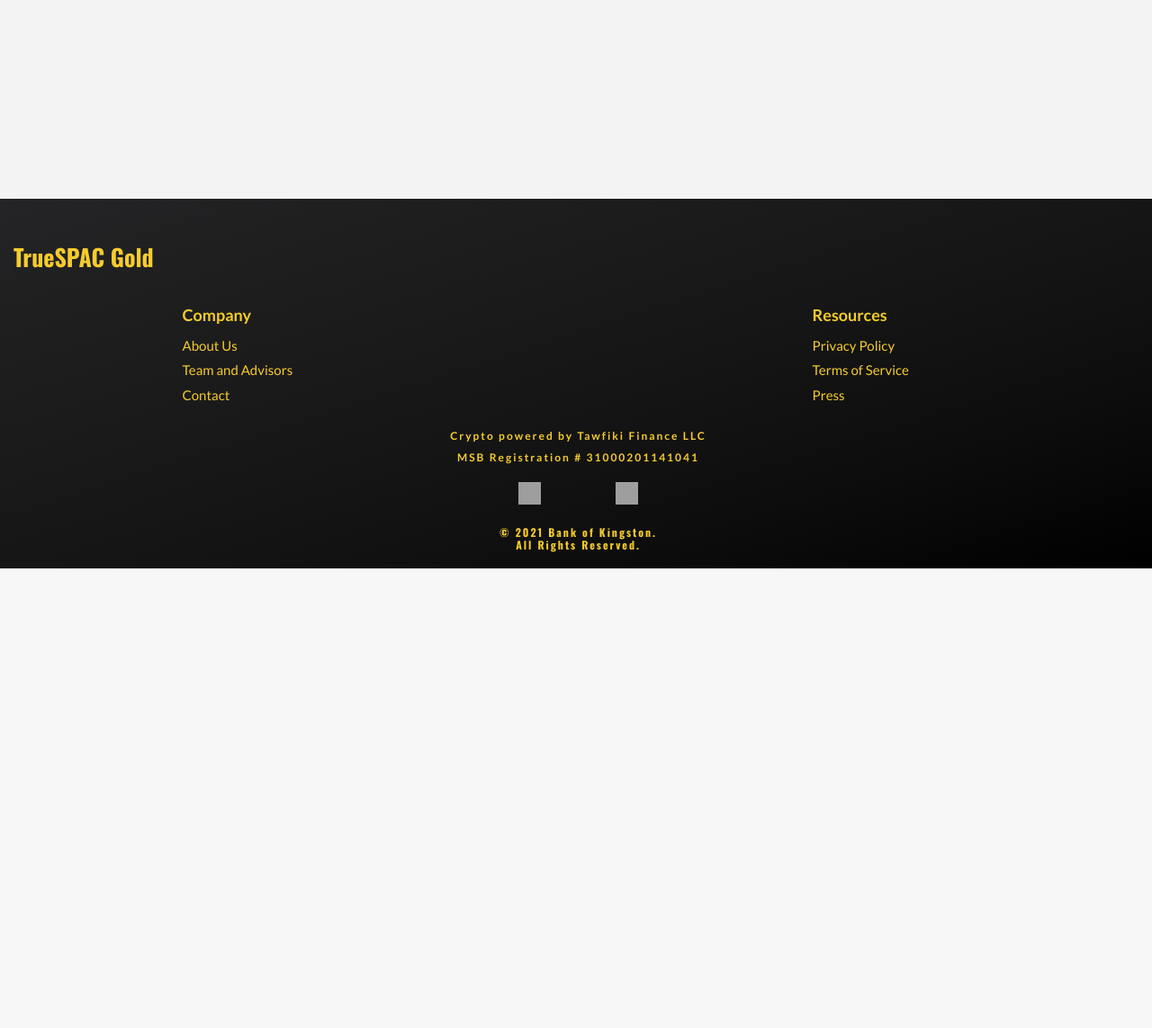
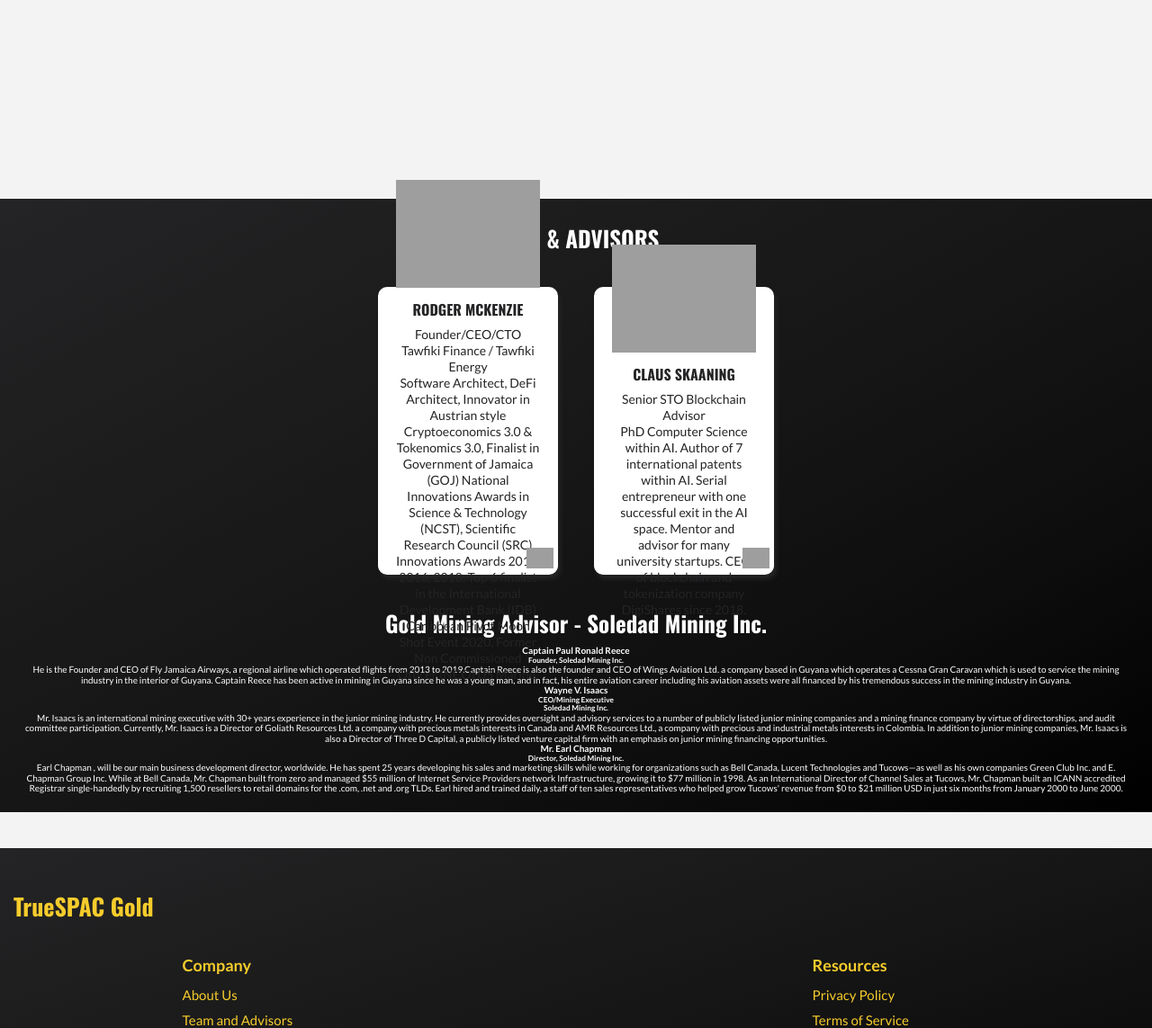
Before and after one commit to leomed512/tGold, a PHP site: page /aboutus.html in a window 1280 px wide. Shown: the part 640-1783 px from the top of the page at 90% size. Before the commit the page ends 1272 px from the top, so only its background shows below. Run offline with PHP 8.4, Linux system fonts and the light colour scheme; style sheets or scripts are compiled from the project's sources; some libraries are stand-ins or nearby versions; grey boxes are pictures that could not be loaded.

Commit message:
team and advisors' section getting basic shape, still raw

```diff
--- a/tGold/aboutus.html
+++ b/tGold/aboutus.html
@@ -57,6 +57,55 @@
                 Tawfiki Finance LLC, signed an agreement with <a href="https://www.dropbox.com/s/n23j9lj7ev5b98k/Soledad%20Mining%20Inc._Prospectus%200126.pdf?dl=0" target="_blanck">Soledad Mining Inc.</a>, in respect to Gold mining operations in Guyana, which would see TrueSPAC Investment (iSPAC) Securities token conduct an Securities Token Offering (STO), for expansion of existing Gold mining operations in Guyana.
             </p>
         </section>
+
+        <section class="team">
+            <h3>TEAM & ADVISORS</h3>
+            <section class="team__avatar--container">
+                <article class="team__avatar--item">
+                    <img src="https://res.cloudinary.com/arawato666/image/upload/v1627262143/rodger_new_cp8rpr.jpg" alt="Rodger McKenzie Founder/CEO/CTO, Tawfiki Energy Blockchain, Software Architect, DeFi Architect, Gen3REN Inventor ">
+                    <h4>Rodger McKenzie</h4>
+                    <div>
+                        <p>Founder/CEO/CTO </p>
+                        <p>Tawfiki Finance / Tawfiki Energy</p>
+                        <p>Software Architect, DeFi Architect, Innovator in Austrian style Cryptoeconomics 3.0 & Tokenomics 3.0, Finalist in Government of Jamaica (GOJ) National Innovations Awards in Science & Technology (NCST), Scientific Research Council (SRC) Innovations Awards 2014, 2016, 2018, Top 6 finalist in the International Development Bank (IDB) Caribbean Pivot Moon Shot Event 2020, Former Non Commissioned Officer (NCO) US Marine.</p>
+                    </div>
+                    <div class="linkedin">
+                        <a target="blank" href="https://www.linkedin.com/in/rodgermckenzie/"><img src="https://res.cloudinary.com/arawato666/image/upload/v1627262125/icons8-linkedin-144_qn5ksx.png" alt="linkedin logo"></a>
+                    </div>
+                </article>
+                <article class="team__avatar--item">
+                    <img src="https://res.cloudinary.com/arawato666/image/upload/v1627262131/claus_adobespark_z1tmmq.png" alt="Claus Skaaning. Senior STO Blockchain Advisor. CEO DigiShares">
+                    <h4>Claus Skaaning</h4>
+                    <div>
+                        <p>Senior STO Blockchain Advisor</p>
+                        <p>PhD Computer Science within AI. Author of 7 international patents within AI. Serial entrepreneur with one successful exit in the AI space. Mentor and advisor for many university startups. CEO of blockchain and tokenization company DigiShares since 2018. </p>
+                    </div>
+                    <div class="linkedin">
+                        <a target="blank" href="https://www.linkedin.com/in/clausskaaning/"><img src="https://res.cloudinary.com/arawato666/image/upload/v1627262125/icons8-linkedin-144_qn5ksx.png" alt="linkedin logo"></a>
+                    </div>
+                </article>
+            </section>
+            <section class="soledad-advisors">
+                <h3>Gold Mining Advisor - Soledad Mining Inc.</h3>
+                <article class="soledad-advisors__element">
+                    <h4>Captain Paul Ronald Reece</h4>
+                    <h5>Founder, Soledad Mining Inc.</h5>
+                    <p>He is the Founder and CEO of Fly Jamaica Airways, a regional airline which operated flights from 2013 to 2019.Captain Reece is also the founder and CEO of Wings Aviation Ltd. a company based in Guyana which operates a Cessna Gran Caravan which is used to service the mining industry in the interior of Guyana. Captain Reece has been active in mining in Guyana since he was a young man, and in fact, his entire aviation career including his aviation assets were all financed by his tremendous success in the mining industry in Guyana.
+                    </p>
+                </article>
+                <article class="soledad-advisors__element">
+                    <h4>Wayne V. Isaacs </h4>
+                    <h5>CEO/Mining Executive</h5>
+                    <h5>Soledad Mining Inc.</h5>
+                    <p>Mr. Isaacs is an international mining executive with 30+ years experience in the junior mining industry. He currently provides oversight and advisory services to a number of publicly listed junior mining companies and a mining finance company by virtue of directorships, and audit committee participation. Currently, Mr. Isaacs is a Director of Goliath Resources Ltd. a company with precious metals interests in Canada and AMR Resources Ltd., a company with precious and industrial metals interests in Colombia. In addition to junior mining companies, Mr. Isaacs is also a Director of Three D Capital, a publicly listed venture capital firm with an emphasis on junior mining financing opportunities. </p>
+                </article>
+                <article class="soledad-advisors__element">
+                    <h4>Mr. Earl Chapman</h4>
+                    <h5>Director, Soledad Mining Inc.</h5>
+                    <p>Earl Chapman , will be our main business development director, worldwide. He has spent 25 years developing his sales and marketing skills while working for organizations such as Bell Canada, Lucent Technologies and Tucows—as well as his own companies Green Club Inc. and E. Chapman Group Inc. While at Bell Canada, Mr. Chapman built from zero and managed $55 million of Internet Service Providers network Infrastructure, growing it to $77 million in 1998. As an International Director of Channel Sales at Tucows, Mr. Chapman built an ICANN accredited Registrar single-handedly by recruiting 1,500 resellers to retail domains for the .com, .net and .org TLDs. Earl hired and trained daily, a staff of ten sales representatives who helped grow Tucows' revenue from $0 to $21 million USD in just six months from January 2000 to June 2000. </p>
+                </article>
+            </section>
+        </section>
         <button onclick="topFunction()" class="myBtn" id="myBtn" title="Go to top"><img src="https://res.cloudinary.com/arawato666/image/upload/v1628551588/upward-arrow_fwnzjk.png" alt="upward-arrow"></button>
     </main>
 
--- /dev/null
+++ b/tGold/styles/components/_team.scss
@@ -0,0 +1,70 @@
+.team {
+    width: 100%;
+    padding: 20px;
+    margin: 40px 0;
+    display: flex;
+    flex-direction: column;
+    align-items: center;
+    background-image: linear-gradient(to right bottom, #242426, #1d1d1e, #161616, #0d0d0d, #000000);
+    color: $light;
+    text-align: center;
+
+    h3 {
+        padding: 10px;
+        font-size: 2.5rem;
+        margin: 0 auto;
+        font-family: $font2;
+    }
+    &__avatar--container{
+        max-width: 900px;
+        display: flex;
+        flex-wrap: wrap;
+        justify-content: space-evenly;
+    }
+
+    &__avatar--item {
+        width: 200px;
+        height: 320px;
+        padding: 0 20px;
+        margin: 30px 20px;
+        position: relative;
+        display: flex;
+        flex-direction: column;
+        align-items: center;
+        justify-content: center;
+        background-color: $light;
+        box-shadow: 3px 5px 5px $var-darker;
+        text-align: center;
+        border-radius: 10px;
+        color: $var-darker;
+        img {
+            max-width: 160px;
+            margin-block-end: 5px;
+        }
+        h4 {
+            margin: 10px 0;
+            font-size: 1.6rem;
+            text-transform: uppercase;
+            font-family: $font2;
+        }
+        p {
+            font-size: 1.4rem;
+            line-height: 1.8rem;
+        }
+
+    }
+    &__avatar--description {
+            width: 280px;
+        }
+    .linkedin {
+        position: absolute;
+        right: 5px;
+        bottom: 0;
+        img {
+          width: 30px;
+        }
+        img:hover {
+            width: 3px;
+        }
+    }
+}
--- a/tGold/styles/styles.css
+++ b/tGold/styles/styles.css
@@ -750,3 +750,95 @@
 .news-logo .fox img {
   width: 120px;
 }
+
+.team {
+  width: 100%;
+  padding: 20px;
+  margin: 40px 0;
+  display: -webkit-box;
+  display: -ms-flexbox;
+  display: flex;
+  -webkit-box-orient: vertical;
+  -webkit-box-direction: normal;
+      -ms-flex-direction: column;
+          flex-direction: column;
+  -webkit-box-align: center;
+      -ms-flex-align: center;
+          align-items: center;
+  background-image: -webkit-gradient(linear, left top, right bottom, from(#242426), color-stop(#1d1d1e), color-stop(#161616), color-stop(#0d0d0d), to(#000000));
+  background-image: linear-gradient(to right bottom, #242426, #1d1d1e, #161616, #0d0d0d, #000000);
+  color: #fff;
+  text-align: center;
+}
+.team h3 {
+  padding: 10px;
+  font-size: 2.5rem;
+  margin: 0 auto;
+  font-family: "Oswald", sans-serif;
+}
+.team__avatar--container {
+  max-width: 900px;
+  display: -webkit-box;
+  display: -ms-flexbox;
+  display: flex;
+  -ms-flex-wrap: wrap;
+      flex-wrap: wrap;
+  -webkit-box-pack: space-evenly;
+      -ms-flex-pack: space-evenly;
+          justify-content: space-evenly;
+}
+.team__avatar--item {
+  width: 200px;
+  height: 320px;
+  padding: 0 20px;
+  margin: 30px 20px;
+  position: relative;
+  display: -webkit-box;
+  display: -ms-flexbox;
+  display: flex;
+  -webkit-box-orient: vertical;
+  -webkit-box-direction: normal;
+      -ms-flex-direction: column;
+          flex-direction: column;
+  -webkit-box-align: center;
+      -ms-flex-align: center;
+          align-items: center;
+  -webkit-box-pack: center;
+      -ms-flex-pack: center;
+          justify-content: center;
+  background-color: #fff;
+  -webkit-box-shadow: 3px 5px 5px #242426;
+          box-shadow: 3px 5px 5px #242426;
+  text-align: center;
+  border-radius: 10px;
+  color: #242426;
+}
+.team__avatar--item img {
+  max-width: 160px;
+  -webkit-margin-after: 5px;
+          margin-block-end: 5px;
+}
+.team__avatar--item h4 {
+  margin: 10px 0;
+  font-size: 1.6rem;
+  text-transform: uppercase;
+  font-family: "Oswald", sans-serif;
+}
+.team__avatar--item p {
+  font-size: 1.4rem;
+  line-height: 1.8rem;
+}
+.team__avatar--description {
+  width: 280px;
+}
+.team .linkedin {
+  position: absolute;
+  right: 5px;
+  bottom: 0;
+}
+.team .linkedin img {
+  width: 30px;
+}
+.team .linkedin img:hover {
+  width: 3px;
+}
--- a/tGold/styles/styles.scss
+++ b/tGold/styles/styles.scss
@@ -1 +1 @@
-@import "./components/global", "./components/header", "./components/title", "./components/main", "./components/footer", "./components/aboutus", "./components/popupmessage", "./components/partners", "./components/middle-text", "./components/news-logo";
+@import "./components/global", "./components/header", "./components/title", "./components/main", "./components/footer", "./components/aboutus", "./components/popupmessage", "./components/partners", "./components/middle-text", "./components/news-logo", "./components/team";
```
